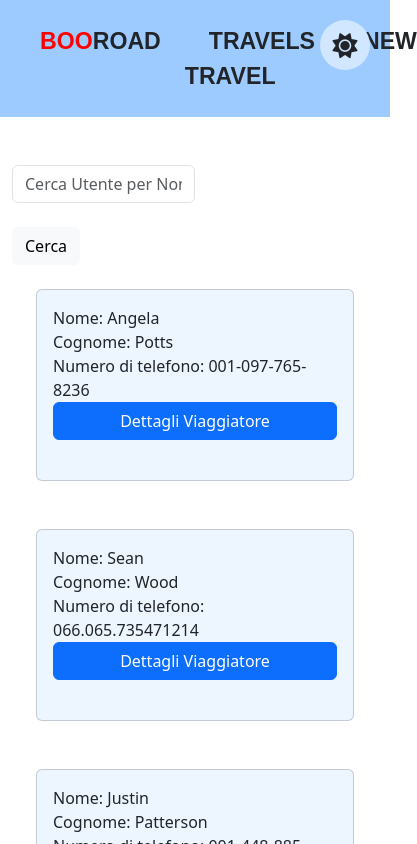
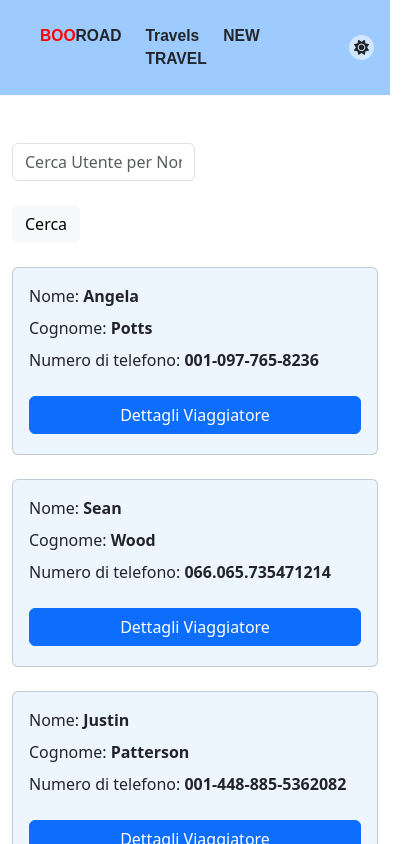
Before and after one commit to simoneburrai/boo-road-webapp, a React (Vite) app: page /travels/1/travellers in a window 390 px wide. Shown: the top 844 px of the page, 417 px wide, since content can reach past the window. Built offline with nearby package versions, Linux system fonts and the light colour scheme; a web font is replaced by a local one.

Commit message:
feat: all traveller responsive

```diff
--- a/src/components/Header.jsx
+++ b/src/components/Header.jsx
@@ -3,13 +3,14 @@ import { NavLink } from "react-router-dom";
 const Header = () => {
     return <header className="mb-5">
         <nav className="container d-flex justify-content-between  px-3 py-4">
-            <NavLink to="/" className="text-decoration-none text-uppercase fs-3 mx-4 boroad"> <span>boo</span>road</NavLink>
+            <NavLink to="/" className="text-decoration-none text-uppercase mx-4 boroad"> <span>boo</span>road</NavLink>
             <div>
-                 <NavLink to="/travels" className="text-decoration-none text-uppercase fs-3 mx-4 boroad">Travels</NavLink>
-            <NavLink to="/newtravel" className="text-decoration-none text-uppercase fs-3 mx-4 boroad">New Travel</NavLink>
+                <NavLink to="/travels" className="text-decoration-none text-uppercasemx-4 boroad">Travels</NavLink>
+                <NavLink to="/newtravel" className="text-decoration-none text-uppercase mx-4 boroad">New Travel</NavLink>
             </div>
+            <input type="checkbox" name="toggleMode" id="toggleMode" /><label className="darkmode" htmlFor="toggleMode"><i className="fas fa-sun"></i></label>
         </nav>
-        <input type="checkbox" name="toggleMode" id="toggleMode" /><label className="darkmode" htmlFor="toggleMode"><i className="fas fa-sun"></i></label>
+
     </header>
 }
 
--- a/src/components/SearchBarTraveller.jsx
+++ b/src/components/SearchBarTraveller.jsx
@@ -3,18 +3,18 @@ import { useState } from "react";
 const SearchBarTraveller = ({ onSearch }) => {
     const [searchValue, setSearchValue] = useState("");
 
-    const handleSubmit = (e)=> {
+    const handleSubmit = (e) => {
         e.preventDefault();
         onSearch(searchValue);
     }
 
     return (
-        <form onSubmit={handleSubmit}>
+        <form onSubmit={handleSubmit} className="mb-4">
             <input
                 type="text"
                 placeholder="Cerca Utente per Nome, Cognome, Nazionalità"
                 value={searchValue}
-            onChange={(e)=>setSearchValue(e.target.value)}
+                onChange={(e) => setSearchValue(e.target.value)}
                 className="form-control w-50 mb-4"
             />
             <button type="submit" class="btn btn-light">Cerca</button>
--- a/src/components/travellers/TravellerCard.jsx
+++ b/src/components/travellers/TravellerCard.jsx
@@ -3,11 +3,11 @@ import { Link } from "react-router-dom";
 const TravellerCard = ({ traveller }) => {
     const { name, surname, number, id, travelId } = traveller;
     return (
-        <div className="card m-4 p-3">
-            <div>Nome: {name}</div>
-            <div>Cognome: {surname}</div>
-            <div>Numero di telefono: {number}</div>
-            <Link className="btn btn-primary mb-4"
+        <div className="card travellercard p-3 mb-4">
+            <div className="mb-2">Nome: <strong>{name}</strong></div>
+            <div className="mb-2">Cognome: <strong>{surname}</strong></div>
+            <div className="mb-4">Numero di telefono: <strong>{number}</strong></div>
+            <Link className="btn btn-primary mb-1"
                 to={`/travels/${travelId}/travellers/${id}`}>Dettagli Viaggiatore</Link>
         </div>
     )
--- a/src/index.css
+++ b/src/index.css
@@ -12,6 +12,7 @@
 
     header {
         background-color: #9ECBFF;
+        font-size: 4vw;
     }
 
     .imagecard {
@@ -32,6 +33,10 @@
 
     .card {
         background-color: #cde4ff5b;
+    }
+
+    .travellercard {
+        width: 32%;
     }
 
     .durata {
@@ -60,9 +65,7 @@
         border-radius: 25px;
         font-size: 25px;
         cursor: pointer;
-        position: fixed;
-        top: 20px;
-        right: 20px;
+        align-self: center;
     }
 
     #toggleMode {
@@ -93,3 +96,35 @@
     .line-through {
         text-decoration: line-through;
     }
+
+    @media screen and (max-width: 992px) {
+        .travellercard {
+            width: 48%;
+        }
+
+        header {
+            font-size: 4vw;
+        }
+
+        .darkmode {
+            width: 35px;
+            height: 35px;
+            line-height: 35px;
+            border-radius: 35px;
+            font-size: 15px;
+        }
+    }
+
+    @media screen and (max-width: 576px) {
+        .travellercard {
+            width: 100%;
+        }
+
+        .darkmode {
+            width: 25px;
+            height: 25px;
+            line-height: 25px;
+            border-radius: 25px;
+            font-size: 15px;
+        }
+    }
--- a/src/pages/AllTravellers.jsx
+++ b/src/pages/AllTravellers.jsx
@@ -40,7 +40,7 @@ const AllTravellers = () => {
     if (currentTravellers && currentTravellers.length > 0) {
         return <div >
             <SearchBarTraveller onSearch={handleSearch} />
-            <div className="d-flex flex-wrap">
+            <div className="d-flex flex-wrap justify-content-between">
                 {filteredTravellers.map(traveller => {
                     return <TravellerCard className="" traveller={traveller} key={traveller.id} />
                 })}
```
Lines whose indentation alone changed are shown as unchanged.
